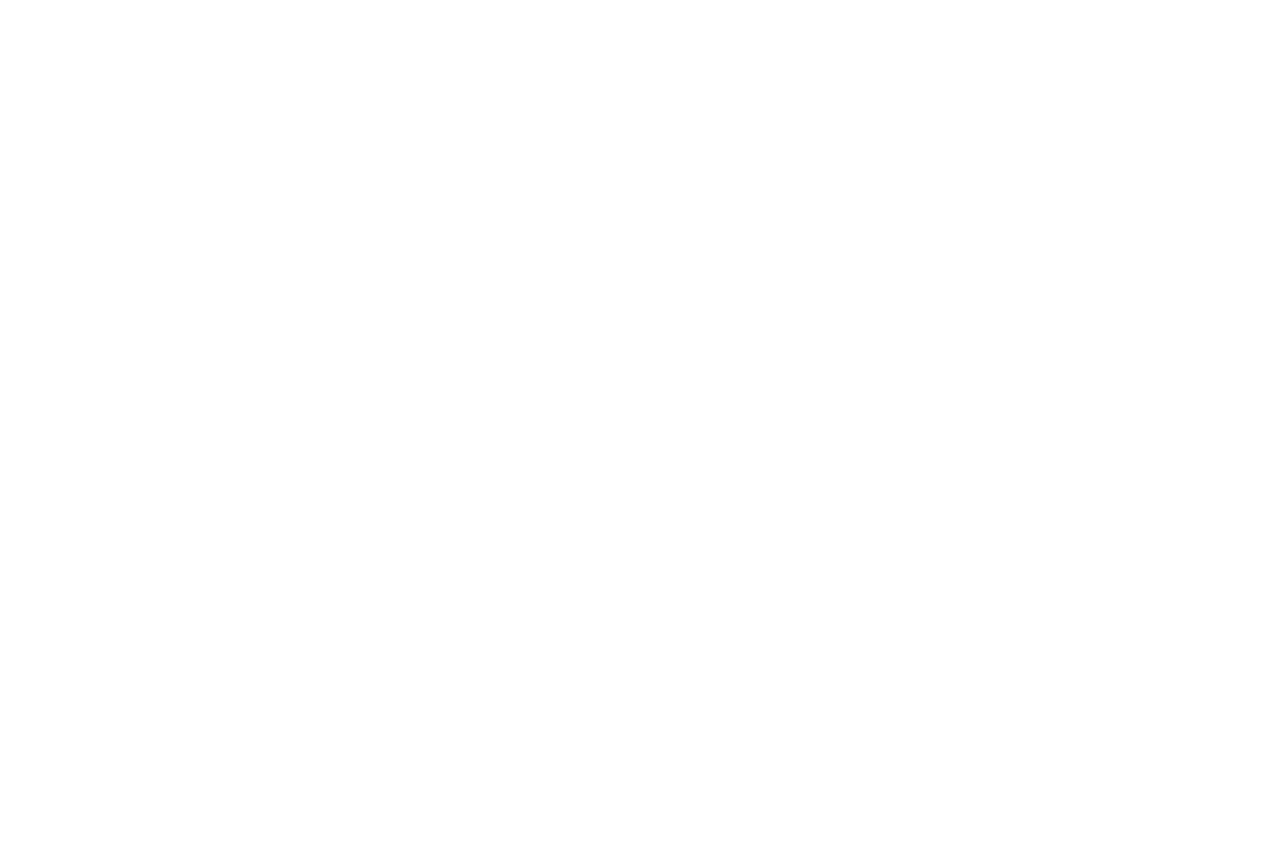
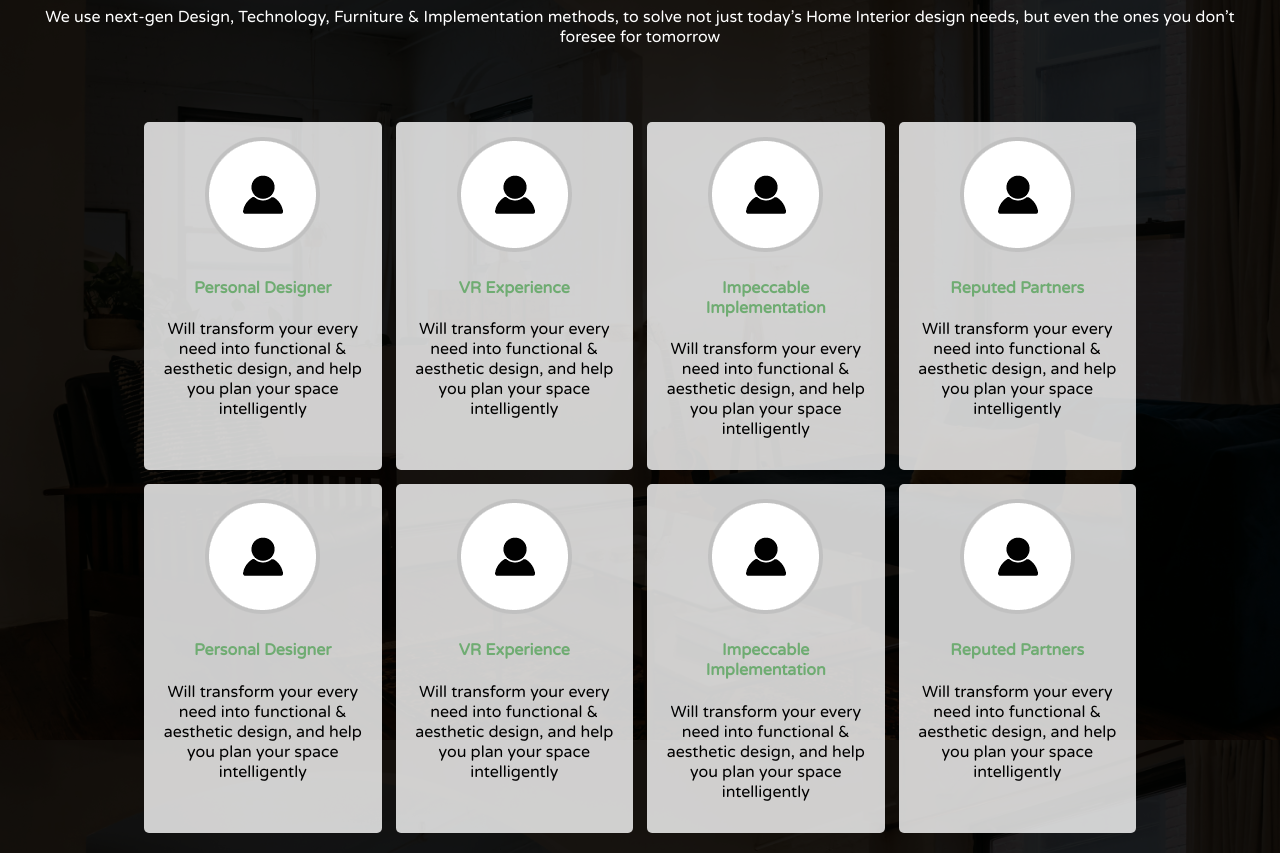
Before and after one commit to prudhvikaranam/timesSquare-interiors, a React (Create React App) app: page / in a window 1280 px wide. Shown: the part 4380-5233 px from the top of the page. Before the commit the page ends 4281 px from the top, so only its background shows below. Built offline with nearby package versions, Linux system fonts and the light colour scheme.

Commit message:
adding why us container

```diff
--- a/src/App.js
+++ b/src/App.js
@@ -9,6 +9,7 @@ import user1 from './assets/images/user1.png'
 import user2 from './assets/images/user2.png'
 import project_1_2 from './assets/images/project_1_2.JPG';
 import project_1_3 from './assets/images/project_1_3.JPG';
+import whyus from './assets/images/whyus.png';
 
 
 
@@ -54,7 +55,7 @@ function App() {
       {/* Themes */}
 
 
-      <div className='design-theme-container'>
+      <div className='design-theme-container dark-container'>
         <div className="heading-container">
           <h2 className='heading-section'>OUR DESIGN THEMES</h2>
           <p className='heading-section-dark'>When you choose an home interior design theme from here, not only are you are telling us what tastes, colors and preferences move you. You are also giving yourself a fantastic head start on the journey of turning your house into a ‘home’</p>
@@ -160,6 +161,108 @@ function App() {
       </div>
 
 
+
+
+
+
+      {/* Why Us */}
+
+
+
+      <div className='whyus-container dark-container'>
+        <div className="heading-container">
+          <h2 className='heading-section'>WHY US</h2>
+          <p className='heading-section-dark'>We use next-gen Design, Technology, Furniture & Implementation methods, to solve not just today’s Home Interior design needs, but even the ones you don’t foresee for tomorrow</p>
+        </div>
+
+
+        <div className="whyUs-container-layout">
+
+          <div className='container'>
+            <img src={whyus} alt='' />
+            <h4 className='heading-section'>Personal Designer</h4>
+            <p>Will transform your every need into functional & aesthetic design, and help you plan your space intelligently</p>
+          </div>
+
+
+
+
+          <div className='container'>
+            <img src={whyus} alt='' />
+            <h4 className='heading-section'>VR Experience</h4>
+            <p>Will transform your every need into functional & aesthetic design, and help you plan your space intelligently</p>
+          </div>
+
+
+
+          <div className='container'>
+            <img src={whyus} alt='' />
+            <h4 className='heading-section'>Impeccable Implementation</h4>
+            <p>Will transform your every need into functional & aesthetic design, and help you plan your space intelligently</p>
+          </div>
+
+
+
+
+          <div className='container'>
+            <img src={whyus} alt='' />
+            <h4 className='heading-section'>Reputed Partners</h4>
+            <p>Will transform your every need into functional & aesthetic design, and help you plan your space intelligently</p>
+          </div>
+
+
+
+
+
+
+
+          <div className='container'>
+            <img src={whyus} alt='' />
+            <h4 className='heading-section'>Personal Designer</h4>
+            <p>Will transform your every need into functional & aesthetic design, and help you plan your space intelligently</p>
+          </div>
+
+
+
+
+          <div className='container'>
+            <img src={whyus} alt='' />
+            <h4 className='heading-section'>VR Experience</h4>
+            <p>Will transform your every need into functional & aesthetic design, and help you plan your space intelligently</p>
+          </div>
+
+
+
+          <div className='container'>
+            <img src={whyus} alt='' />
+            <h4 className='heading-section'>Impeccable Implementation</h4>
+            <p>Will transform your every need into functional & aesthetic design, and help you plan your space intelligently</p>
+          </div>
+
+
+
+
+          <div className='container'>
+            <img src={whyus} alt='' />
+            <h4 className='heading-section'>Reputed Partners</h4>
+            <p>Will transform your every need into functional & aesthetic design, and help you plan your space intelligently</p>
+          </div>
+
+
+
+
+
+
+
+
+
+
+
+        </div>
+
+
+      </div>
+
     </div>
 
   );
--- a/src/index.css
+++ b/src/index.css
@@ -247,7 +247,7 @@ h1 {
 /* Themes */
 
 
-.design-theme-container {
+.dark-container {
   background: rgba(0, 0, 0, 0.75);
   padding: 20px;
 }
@@ -332,7 +332,7 @@ h1 {
 }
 
 .divider {
-  width: 70%;
+  width: 30%;
   height: 2px;
   background: #6fac72;
 }
@@ -347,13 +347,49 @@ h1 {
   text-align: left;
 }
 
+
+
+
+
+
+
+
+/* whyUs-container-layout */
+
+
+.whyUs-container-layout {
+  display: flex;
+  flex-wrap: wrap;
+  justify-content: center;
+  gap: 14px;
+  width: 80%;
+}
+
+.whyus-container {
+  display: flex;
+  flex-direction: column;
+  align-items: center;
+}
+
+
+.whyUs-container-layout .container {
+  background-color: rgba(255, 255, 255, 0.8);
+  color: black;
+  padding: 10px;
+  text-align: center;
+  padding: 15px 15px;
+  border-radius: 5px;
+  flex: 1 1 20%;
+
+}
+
 /* Media Queries */
 
 
 
 @media (min-width: 320px) and (max-width: 480px) {}
 
-@media (min-width: 320px) and (max-width: 967px) {
+@media (min-width: 320px) and (max-width: 767px) {
   .project-images {
     flex-direction: column;
     min-width: 100%;
@@ -369,6 +405,12 @@ h1 {
     flex-direction: row;
     width: 100%;
   }
+
+
+  .whyUs-container-layout .container {
+    flex: 1 1 30%;
+  }
+
 
 }
 
```
Also changed, not shown: src/assets/images/whyus.png (added).
